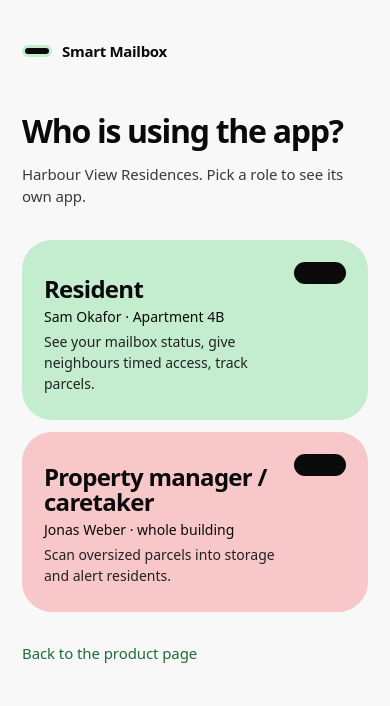
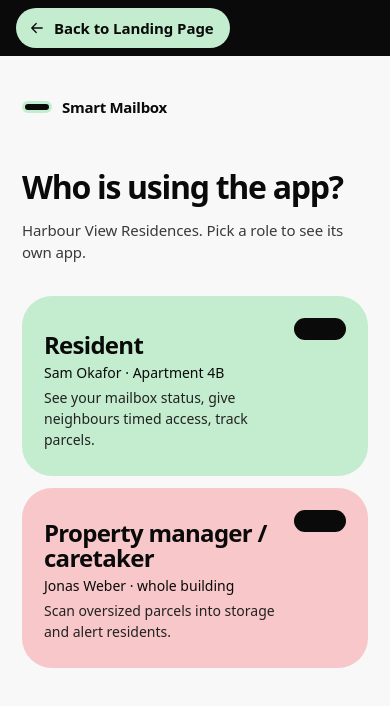
Before and after one commit to alimosahamod/ICT_SmartMailbox, a plain HTML site: page demo.html in a window 390 px wide. Drawn offline with Linux system fonts and the light colour scheme; a web font is replaced by a local one.

Commit message:
fixed role choice + mobile version return button

```diff
--- a/css/demo.css
+++ b/css/demo.css
@@ -52,6 +52,7 @@ body { background: var(--surface); overflow: hidden; }
 
 .device {
   position: relative;
+  display: flex; flex-direction: column;
   width: 400px;
   height: min(860px, calc(100svh - 48px));
   background: var(--app-bg);
@@ -65,10 +66,11 @@ body { background: var(--surface); overflow: hidden; }
   .stage { display: block; padding: 0; height: 100%; }
   .guide { display: none; }
   .device { width: 100%; height: 100%; height: 100svh; border: 0; border-radius: 0; }
+
 }
 
 /* ---------- app frame ---------- */
-.app { height: 100%; display: flex; flex-direction: column; font-size: var(--t-size); position: relative; }
+.app { flex: 1; min-height: 0; display: flex; flex-direction: column; font-size: var(--t-size); position: relative; }
 .app[data-mode="none"] { overflow-y: auto; }
 .bar { display: flex; align-items: center; justify-content: space-between; gap: 12px; padding: 22px 20px 12px; }
 .bar__title { display: flex; align-items: center; gap: 12px; min-width: 0; }
@@ -111,12 +113,8 @@ body { background: var(--surface); overflow: hidden; }
 .role__name { font-size: 24px; font-weight: 600; letter-spacing: -0.03em; line-height: 1.05; padding-right: 60px; }
 .role__who { font-size: 14px; font-weight: 500; }
 .role__does { font-size: 14px; max-width: 30ch; color: #222; }
-.pick__back { margin-top: 12px; color: var(--ink); }
-@media (min-width: 901px) { .pick__back { display: none; } }
 .role__go { position: absolute; top: 22px; right: 22px; width: 52px; height: 22px; border-radius: var(--slot); background: var(--ink); }
-@media (hover: hover) and (pointer: fine) { .role:hover .pick__back { margin-top: 12px; color: var(--ink); }
-@media (min-width: 901px) { .pick__back { display: none; } }
-.role__go { background: var(--accent); } }
+@media (hover: hover) and (pointer: fine) { .role:hover .role__go { background: var(--accent); } }
 
 /* ---------- resident home ---------- */
 .status-card { border-radius: 30px; padding: 22px 22px 24px; display: grid; gap: 8px; transition: background-color 400ms ease; }
@@ -333,3 +331,23 @@ body { background: var(--surface); overflow: hidden; }
 }
 .tab:active, .chip:active, .shelf-btn:active, .seg:active span { transform: scale(0.96); }
 .tab, .chip, .shelf-btn, .seg span { transition: transform var(--t-press) var(--ease-out), background-color var(--t-hover) ease, color var(--t-hover) ease; }
+
+/* ---------- mobile: back to the landing page ---------- */
+.backbar {
+  display: none; flex: none; align-items: center;
+  padding: calc(8px + env(safe-area-inset-top)) 16px 8px;
+  background: var(--ink);
+}
+.backbar a {
+  display: inline-flex; align-items: center; gap: 8px; min-height: 40px; padding: 0 16px 0 12px;
+  border-radius: var(--slot); background: var(--mint); color: var(--ink);
+  font-size: 15px; font-weight: 600; text-decoration: none;
+  transition: transform var(--t-press) var(--ease-out), background-color var(--t-hover) ease;
+}
+.backbar a:active { transform: scale(0.97); }
+.backbar svg { width: 18px; height: 18px; }
+@media (hover: hover) and (pointer: fine) { .backbar a:hover { background: var(--mint-deep); } }
+@media (max-width: 900px) {
+  .backbar { display: flex; }
+  .push { top: calc(64px + env(safe-area-inset-top)); }
+}
--- a/demo.html
+++ b/demo.html
@@ -27,6 +27,9 @@
     </aside>
 
     <div class="device">
+      <nav class="backbar" aria-label="Site">
+        <a href="index.html"><svg class="ico" viewBox="0 0 24 24" aria-hidden="true" focusable="false"><path d="M19 12H5M11 6l-6 6 6 6"/></svg>Back to Landing Page</a>
+      </nav>
       <div class="app" id="app" aria-live="polite">
         <noscript><p class="pad">This prototype needs JavaScript to run.</p></noscript>
       </div>
--- a/js/demo.js
+++ b/js/demo.js
@@ -96,18 +96,19 @@
   }
 
   let S;
+  // Demo data (parcels, codes, history) is kept between visits; the role never is.
+  // Every visit starts on the role choice.
   const load = () => {
     try { const raw = localStorage.getItem(KEY); if (raw) return JSON.parse(raw); } catch (e) { /* storage unavailable */ }
     return null;
   };
-  const save = () => { try { localStorage.setItem(KEY, JSON.stringify(S)); } catch (e) { /* storage unavailable */ } };
-  S = load() || seed();
-
-  const params = new URLSearchParams(location.search);
-  if (params.get('role') === 'caretaker' || params.get('role') === 'resident') {
-    S.role = params.get('role');
-    S.tab = S.role === 'caretaker' ? 'overview' : 'home';
-  }
+  const save = () => {
+    try {
+      const { role, tab, sheet, scan, filter, shelfSel, ...data } = S;
+      localStorage.setItem(KEY, JSON.stringify(data));
+    } catch (e) { /* storage unavailable */ }
+  };
+  S = Object.assign(load() || seed(), { role: null, tab: 'home', sheet: false, scan: null, filter: 'all', shelfSel: null });
 
   const log = (kind, text, who) => { S.log.unshift({ id: uid(), t: Date.now(), kind, text, who }); };
   const done = (task) => { if (!S.done[task]) { S.done[task] = Date.now(); } };
@@ -204,7 +205,6 @@
         '<span class="role__name">Property manager / caretaker</span><span class="role__who">Jonas Weber · whole building</span>' +
         '<span class="role__does">Scan oversized parcels into storage and alert residents.</span>' +
         '<span class="role__go" aria-hidden="true"></span></button>' +
-      '<a class="link pick__back" href="index.html">Back to the product page</a>' +
       '</div>';
   }
 
```
Also changed, not shown: index.html (+1 -2 lines), .taste-skill/demo/desktop-fold.jpg, .taste-skill/demo/desktop-page-01.jpg, .taste-skill/demo/mobile-fold.jpg, .taste-skill/demo/mobile-page-01.jpg, .taste-skill/demo/report.json, .taste-skill/demo/tablet-fold.jpg, .taste-skill/demo/tablet-page-01.jpg.
